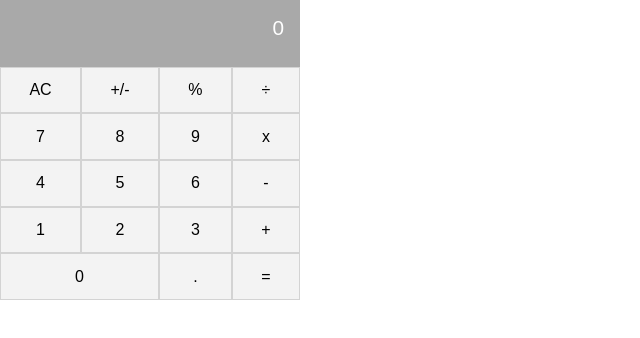
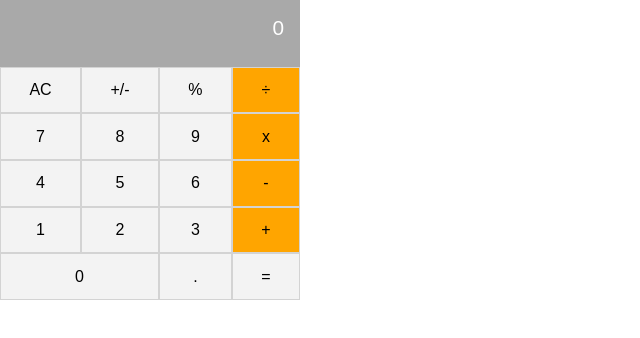
Before and after one commit to akucintavalent/math-magicians, a React (Create React App) app: page / in a window 1280 px wide. Shown: the top 338 px of the page, without its empty margins (0-640 px from the left). Built offline with nearby package versions, Linux system fonts and the light colour scheme.

Commit message:
Add orange buttons

```diff
--- a/src/components/button/Button.js
+++ b/src/components/button/Button.js
@@ -1,5 +1,6 @@
 import React from 'react';
 import PropTypes from 'prop-types';
+import './button.css';
 
 class Button extends React.Component {
   constructor(props) {
@@ -8,9 +9,9 @@ class Button extends React.Component {
   }
 
   render() {
-    const { buttonName, handleClick } = this.props;
+    const { buttonName, handleClick, isOrange } = this.props;
     return (
-      <button type="button" onClick={handleClick} name={buttonName}>{buttonName}</button>
+      <button type="button" onClick={handleClick} name={buttonName} className={isOrange ? 'Operations' : ''}>{buttonName}</button>
     );
   }
 }
@@ -18,6 +19,7 @@ class Button extends React.Component {
 Button.propTypes = {
   buttonName: PropTypes.string.isRequired,
   handleClick: PropTypes.func.isRequired,
+  isOrange: PropTypes.bool.isRequired,
 };
 
 export default Button;
--- a/src/components/calculator/Calculator.js
+++ b/src/components/calculator/Calculator.js
@@ -29,8 +29,21 @@ class Calculator extends React.Component {
     const buttonNames = ['AC', '+/-', '%', '÷', '7', '8', '9', 'x', '4', '5',
       '6', '-', '1', '2', '3', '+', '0', '.', '='];
     const buttons = [];
-    buttonNames.forEach((buttonName) => {
-      buttons.push(<Button handleClick={this.handleClick} buttonName={buttonName} />);
+    buttonNames.forEach((buttonName, index) => {
+      if ((index + 1) % 4 === 0) {
+        buttons.push(
+          <Button
+            key={buttonName}
+            handleClick={this.handleClick}
+            buttonName={buttonName}
+            isOrange
+          />,
+        );
+      } else {
+        buttons.push(
+          <Button key={buttonName} handleClick={this.handleClick} buttonName={buttonName} />,
+        );
+      }
     });
 
     return (
```
